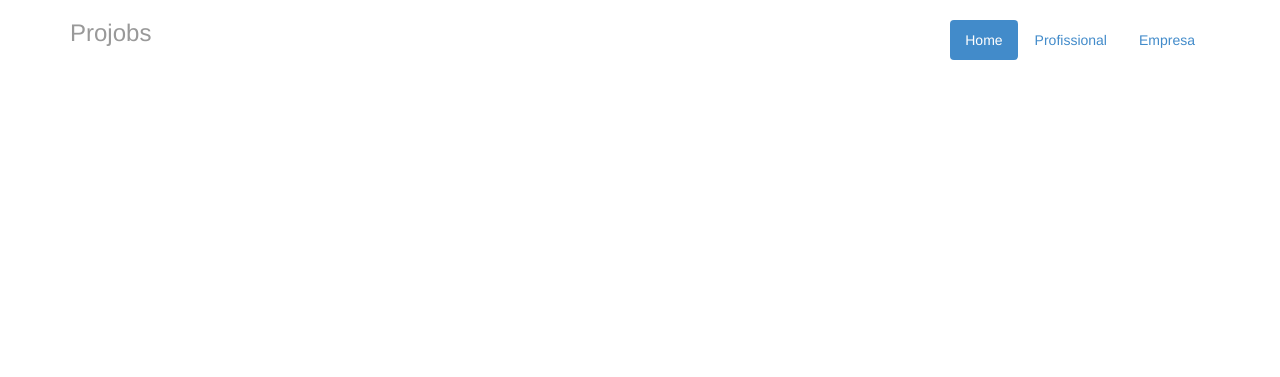
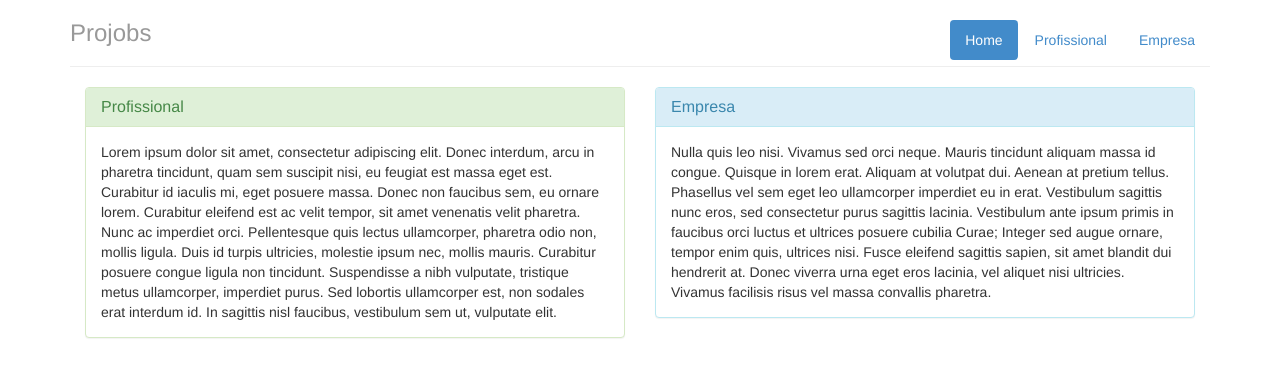
Before and after one commit to LuanP/projobs, a Django app: page / in a window 1280 px wide. Shown: the top 377 px of the page. Run offline with Django 3.2, Linux system fonts and the light colour scheme.

Commit message:
Adding panels to home

```diff
--- a/projobs/templates/base/base.html
+++ b/projobs/templates/base/base.html
@@ -28,6 +28,7 @@
     </ul>
     <h3 class="text-muted">Projobs</h3>
   </div>
+  <hr />
 
   {% block jumbotron %}
   {% endblock %}
--- a/projobs/templates/home.html
+++ b/projobs/templates/home.html
@@ -1,4 +1,25 @@
 {% extends "base/base.html" %}
 
 {% block content %}
+  <div class="col-lg-6 col-md-6 col-sm-12 col-xs-12">
+    <div class="panel panel-success">
+      <div class="panel-heading">
+        <h3 class="panel-title">Profissional</h3>
+      </div>
+      <div class="panel-body">
+        Lorem ipsum dolor sit amet, consectetur adipiscing elit. Donec interdum, arcu in pharetra tincidunt, quam sem suscipit nisi, eu feugiat est massa eget est. Curabitur id iaculis mi, eget posuere massa. Donec non faucibus sem, eu ornare lorem. Curabitur eleifend est ac velit tempor, sit amet venenatis velit pharetra. Nunc ac imperdiet orci. Pellentesque quis lectus ullamcorper, pharetra odio non, mollis ligula. Duis id turpis ultricies, molestie ipsum nec, mollis mauris. Curabitur posuere congue ligula non tincidunt. Suspendisse a nibh vulputate, tristique metus ullamcorper, imperdiet purus. Sed lobortis ullamcorper est, non sodales erat interdum id. In sagittis nisl faucibus, vestibulum sem ut, vulputate elit.
+      </div>
+    </div>
+  </div>
+
+  <div class="col-lg-6 col-md-6 col-sm-12 col-xs-12">
+    <div class="panel panel-info">
+      <div class="panel-heading">
+        <h3 class="panel-title">Empresa</h3>
+      </div>
+      <div class="panel-body">
+        Nulla quis leo nisi. Vivamus sed orci neque. Mauris tincidunt aliquam massa id congue. Quisque in lorem erat. Aliquam at volutpat dui. Aenean at pretium tellus. Phasellus vel sem eget leo ullamcorper imperdiet eu in erat. Vestibulum sagittis nunc eros, sed consectetur purus sagittis lacinia. Vestibulum ante ipsum primis in faucibus orci luctus et ultrices posuere cubilia Curae; Integer sed augue ornare, tempor enim quis, ultrices nisi. Fusce eleifend sagittis sapien, sit amet blandit dui hendrerit at. Donec viverra urna eget eros lacinia, vel aliquet nisi ultricies. Vivamus facilisis risus vel massa convallis pharetra.
+      </div>
+    </div>
+  </div>
 {% endblock %}
```
